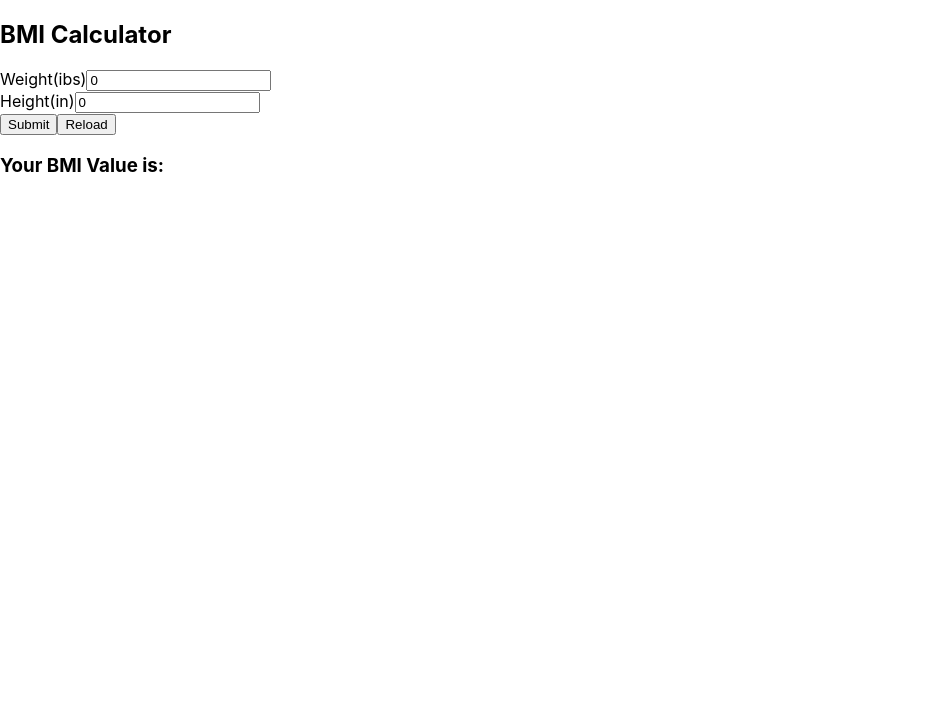
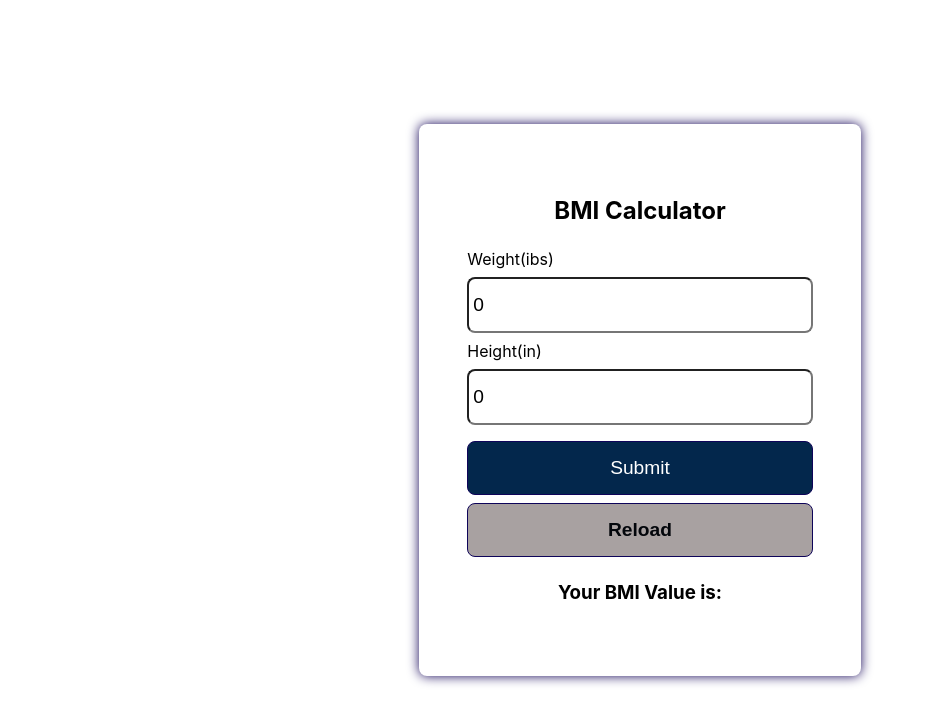
Before and after one commit to SachiniDeSilva/BMI-Calculator, a React (Create React App) app: page / in a window 1280 px wide. Shown: the top 724 px of the page, without its empty margins (0-933 px from the left). Built offline with nearby package versions, Linux system fonts and the light colour scheme.

Commit message:
finish BMI calculator

```diff
--- a/src/App.css
+++ b/src/App.css
@@ -1,38 +1,65 @@
-.App {
+* {
+  box-sizing: border-box;
+  margin: 0;
+  padding: 0;
+}
+
+.app {
+  display: flex;
+  flex-direction: column;
+  justify-content: center;
+  align-items: center;
+  width: 100%;
+  height: 100vh;
+}
+
+.container {
+  box-shadow: 0px 0px 12px #150658;
+  border-radius: 8px;
+  padding: 3rem;
+}
+
+input {
+  width: 100%;
+  font-size: 1.2rem;
+  padding: 15px 4px;
+  margin: 8px 0;
+  border-radius: 8px;
+}
+
+.btn {
+  display: block;
+  width: 100%;
+  font-size: 1.2rem;
+  margin: 8px 0;
+  padding: 15px 0;
+  background-color: #03274c;
+  color: #fff;
+  border: 1px solid #0e0459;
+  border-radius: 8px;
+  cursor: pointer;
+}
+/* unvisited link */
+
+.btn-outline {
+  background-color: #a8a1a1;
+  color: #03060b;
+  font-weight: 600;
+}
+
+.center {
+  text-align: center;
+  margin: 24px 0;
+}
+
+p {
+  margin: 10px 0;
+}
+
+.img-container {
   text-align: center;
 }
 
-.App-logo {
-  height: 40vmin;
-  pointer-events: none;
+.img-container img {
+  height: 200px;
 }
-
-@media (prefers-reduced-motion: no-preference) {
-  .App-logo {
-    animation: App-logo-spin infinite 20s linear;
-  }
-}
-
-.App-header {
-  background-color: #282c34;
-  min-height: 100vh;
-  display: flex;
-  flex-direction: column;
-  align-items: center;
-  justify-content: center;
-  font-size: calc(10px + 2vmin);
-  color: white;
-}
-
-.App-link {
-  color: #61dafb;
-}
-
-@keyframes App-logo-spin {
-  from {
-    transform: rotate(0deg);
-  }
-  to {
-    transform: rotate(360deg);
-  }
-}
```
